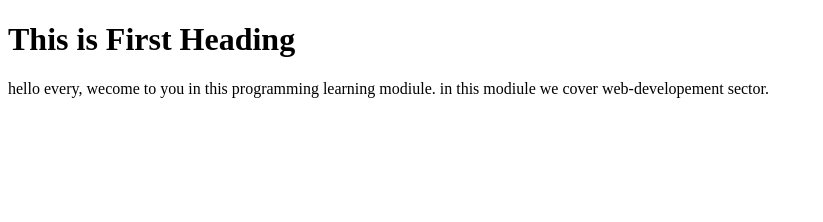
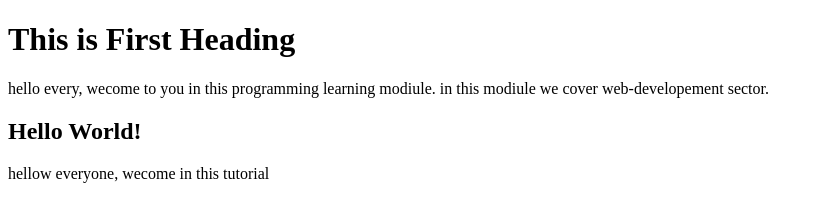
Before and after one commit to Skillgrowbd/My-First-Project, a plain HTML site: page index.html in a window 1280 px wide. Shown: the whole page, without its empty margins (0-823 px from the left). Drawn offline with Linux system fonts and the light colour scheme.

Commit message:
github pro

```diff
--- a/index.html
+++ b/index.html
@@ -9,5 +9,10 @@
 <body>
     <h1>This is First Heading</h1>
     <p>hello every, wecome to you in this programming learning modiule. in this modiule we cover web-developement sector.</p>
+
+    <div>
+        <h2>Hello World!</h2>
+        <p>hellow everyone, wecome in this tutorial</p>
+    </div>
 </body>
 </html>
```
